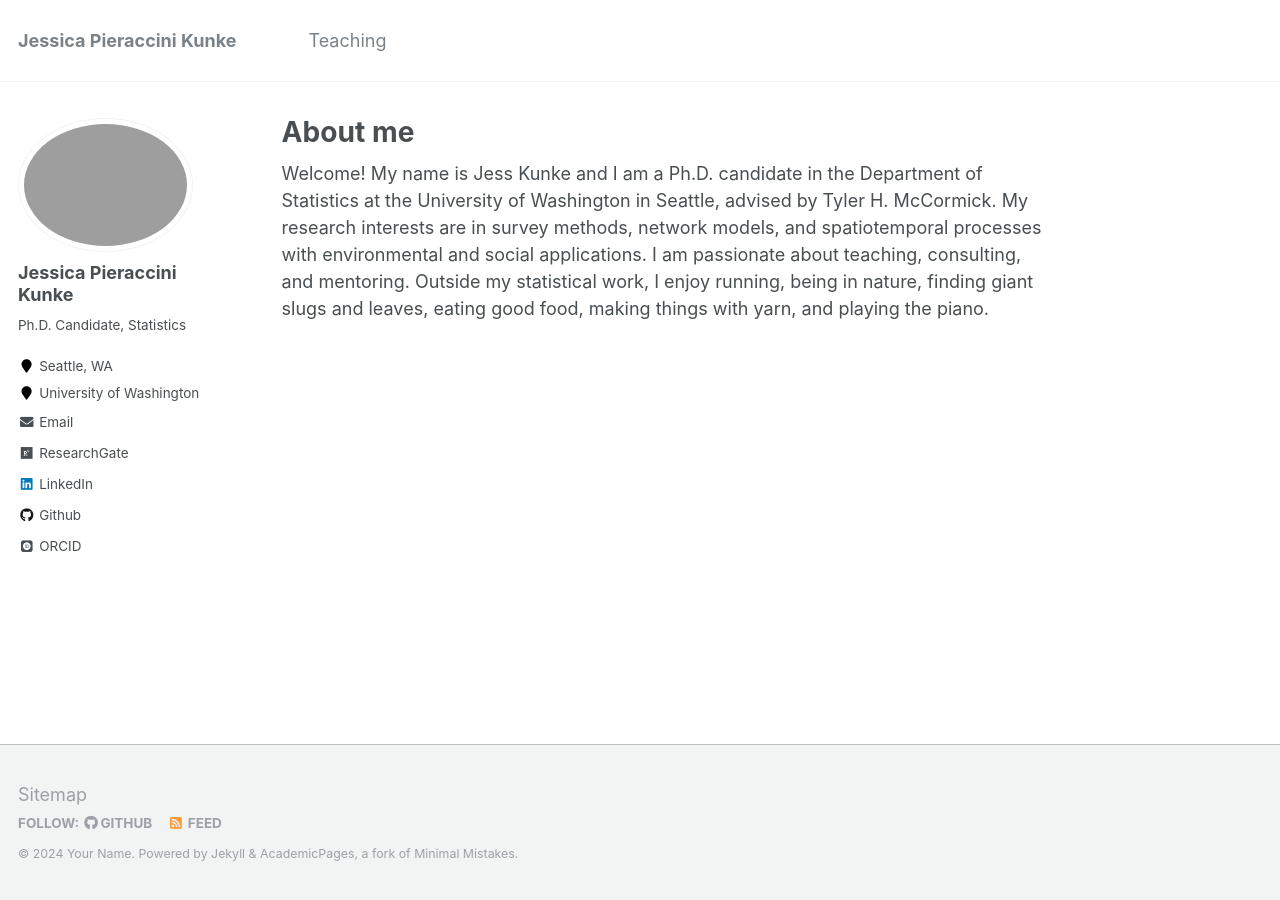
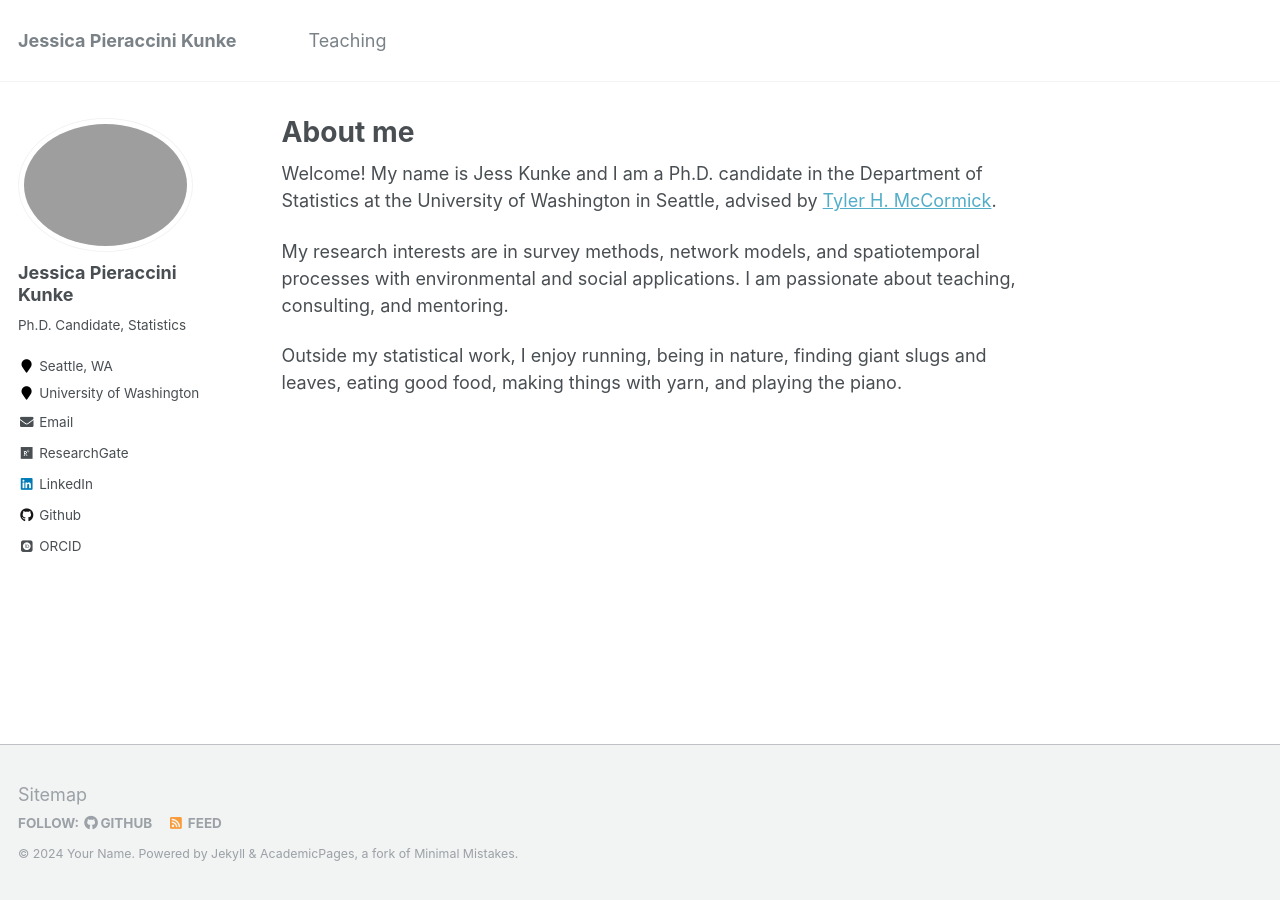
Before and after one commit to jpierkunke/jpierkunke.github.io, a Jekyll site: the page built from _pages/about.md, in a window 1280 px wide. Built offline with Jekyll 4.4.1, drawn with Linux system fonts in a browser that asks for light colours; some web fonts are replaced; part of the change alters nothing that is shown.

```diff
--- a/_pages/about.md
+++ b/_pages/about.md
@@ -8,7 +8,11 @@ redirect_from:
   - /about.html
 ---
 
-Welcome!  My name is Jess Kunke and I am a Ph.D. candidate in the Department of Statistics at the University of Washington in Seattle, advised by Tyler H. McCormick.  My research interests are in survey methods, network models, and spatiotemporal processes with environmental and social applications.  I am passionate about teaching, consulting, and mentoring.  Outside my statistical work, I enjoy running, being in nature, finding giant slugs and leaves, eating good food, making things with yarn, and playing the piano.
+Welcome!  My name is Jess Kunke and I am a Ph.D. candidate in the Department of Statistics at the University of Washington in Seattle, advised by [Tyler H. McCormick](https://thmccormick.github.io/).
+
+My research interests are in survey methods, network models, and spatiotemporal processes with environmental and social applications.  I am passionate about teaching, consulting, and mentoring.
+
+Outside my statistical work, I enjoy running, being in nature, finding giant slugs and leaves, eating good food, making things with yarn, and playing the piano.
 
 <!---
 
```
